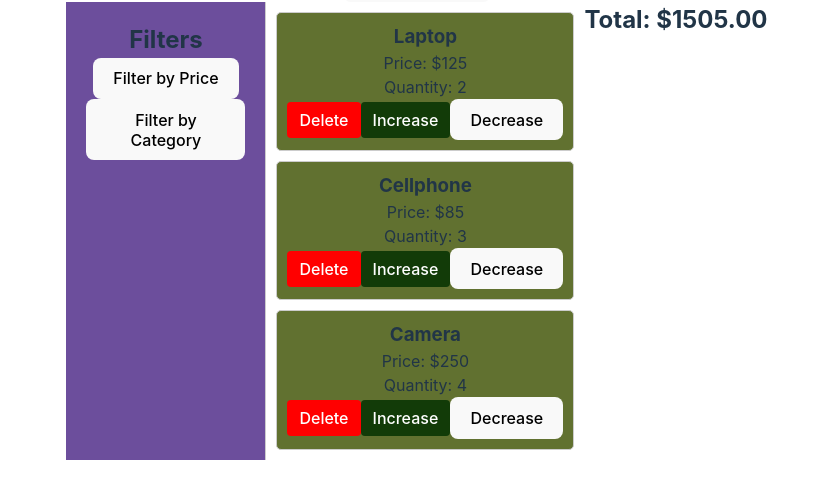
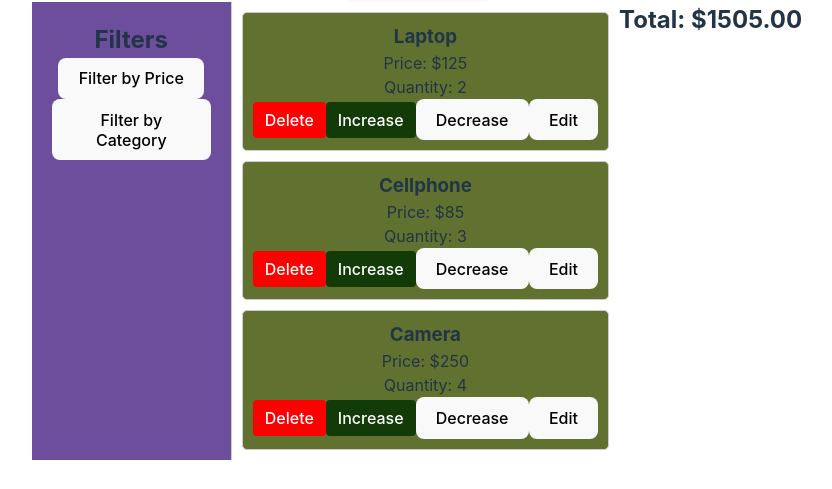
Before and after one commit to AnthonyOlmos624/Week14-, a React (Vite) app: page / in a window 1280 px wide. Shown: the part 230-719 px from the top of the page, without its empty margins (223-1055 px from the left). Built offline with nearby package versions, Linux system fonts and the light colour scheme.

Commit message:
Created a button that woul help users to edit there item if need be

```diff
--- a/src/components/ItemCard.tsx
+++ b/src/components/ItemCard.tsx
@@ -17,6 +17,7 @@ function ItemCard ({ item, deleteItem, updateQuantity }: ItemCardProps) {
             <button onClick={() => deleteItem(item.id)} className="delete-button">Delete</button>
             <button onClick={() => updateQuantity(item.id, Math.max(0, item.quantity + 1))} className="increase-button">Increase</button>
             <button onClick={() => updateQuantity(item.id, Math.max(0, item.quantity - 1))}>Decrease</button>
+            <button onClick={() => onEdit(item)}>Edit</button>
         </div>
     );
 }
```
